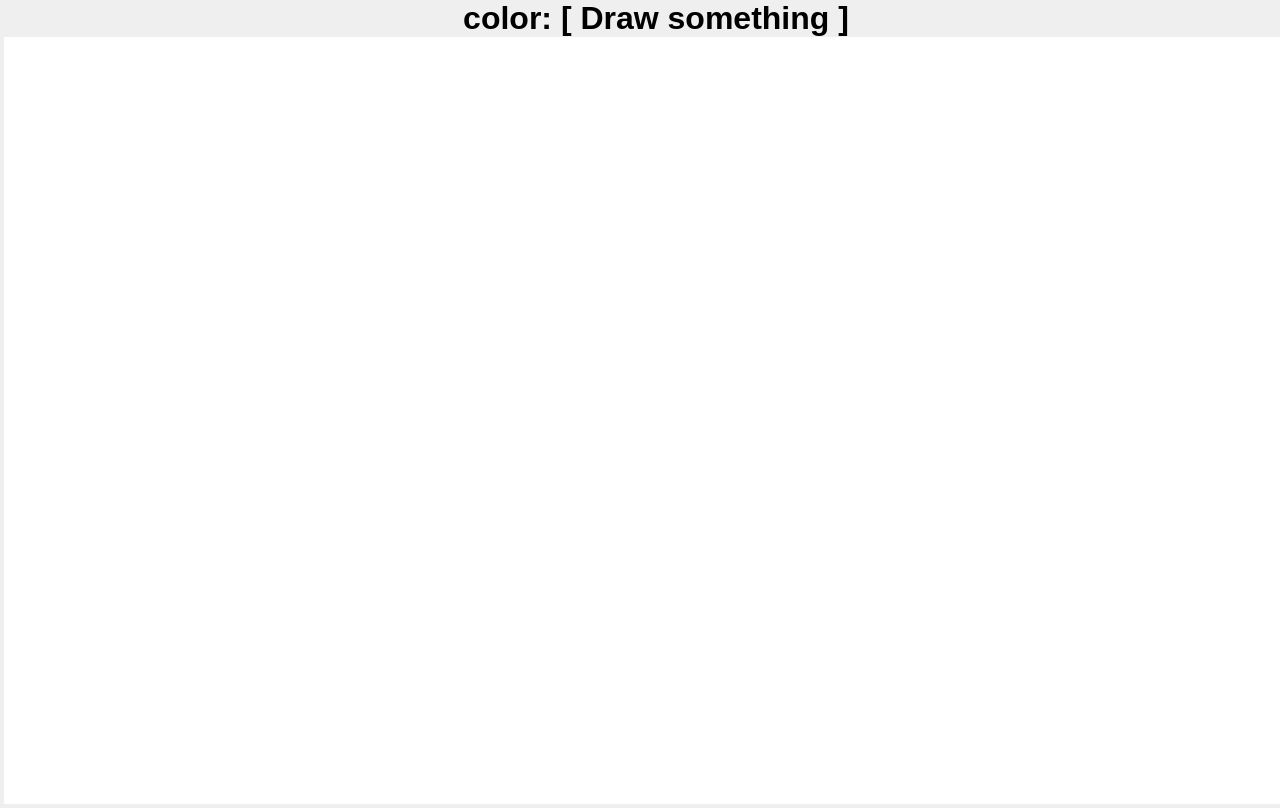
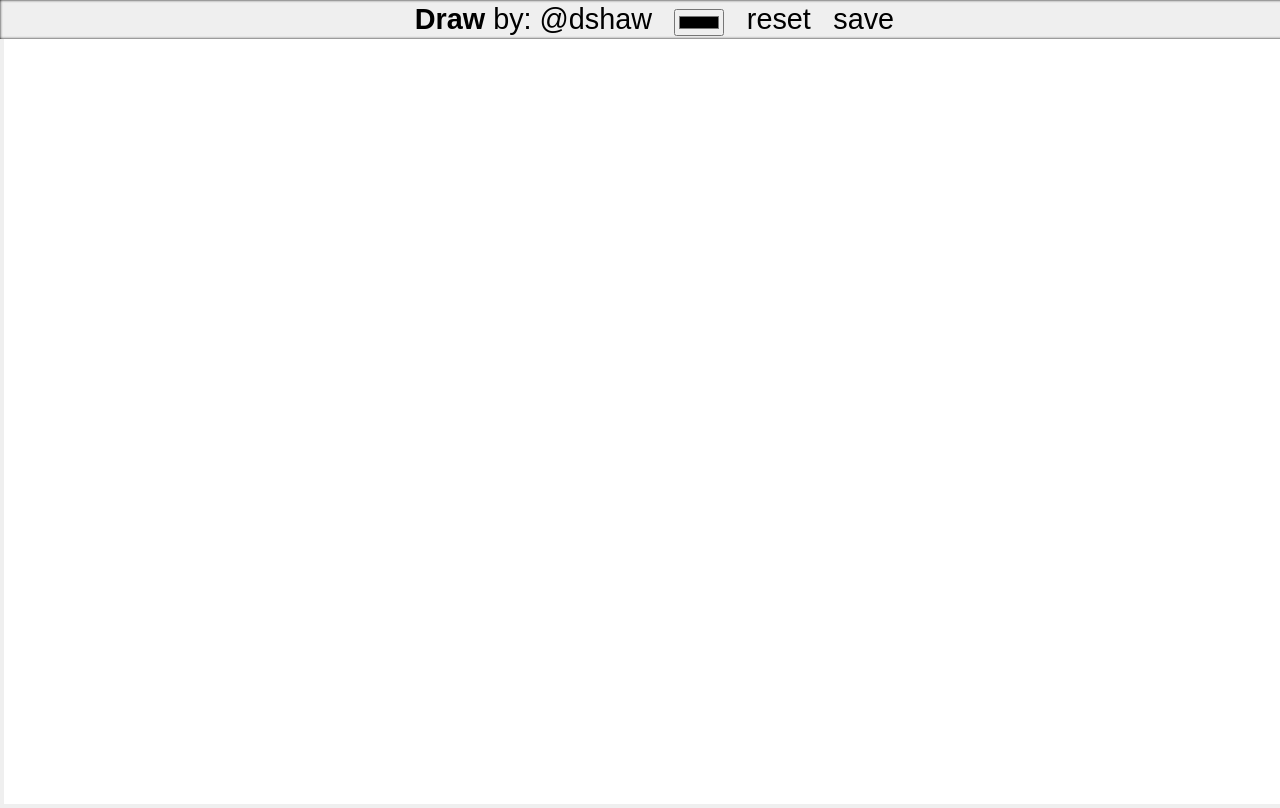
Before and after one commit to dshaw/draw, a plain HTML site: page index.html in a window 1280 px wide. Shown: the top 808 px of the page. Drawn offline with Linux system fonts and the light colour scheme.

Commit message:
Added reset and save.

```diff
--- a/index.html
+++ b/index.html
@@ -2,41 +2,53 @@
 <html>
   <head>
     <meta charset="utf-8">
-    <title>Draw</title>
+    <title>Draw by @dshaw</title>
     <style>
       body {
         margin: 0px; overflow: hidden;
-        font-family:sans-serif; font-size:2em; text-align:center; font-weight:bold
+        font-family:sans-serif; font-size:1.8em; text-align:center;
+        color:black
       }
-      aside { display:block }
+      a { color:black; text-decoration:none; cursor:pointer }
+      a:hover { color:#0084B4 }
+      header { display:block }
       canvas  { position:absolute; top:0; left:0; border:4px solid #efefef; cursor: crosshair }
-      #info { position: absolute; top:0; width:100%; padding:0 .5em; background-color:#efefef }
-      #messages { list-style:none }
-      #messages li { padding:0.2em 0 }
-      #status { color:white }
-      #status.open { background-color:green }
-      #status.closed { background-color:blue }
-      #status.failed { background-color:red }
+      #info {
+        position: absolute; top:0; width:100%; padding:0.1em 0.5em; background-color:#efefef;
+        vertical-align:baseline;
+        -moz-box-shadow:inset 0 0 .1em black;
+        -webkit-box-shadow:inset 0 0 .1em black;
+        box-shadow:inset 0 0 .1em black;
+      }
+      #info div { display:inline-block; margin:0 .25em }
+      #project { font-weight:bold }
+      #colorpicker { padding:0.1em; font-size:0.7em }
     </style>
   </head>
   <body>
     <canvas id=canvas></canvas>
-    <aside id=info>color: <span id=usercolor>[ Draw something ]</span></aside>
+    <header id=info>
+      <div>
+        <span id=project>Draw</span>
+        <span id=attrib>by: <a href="http://twitter.com/dshaw/" target=twitter>@dshaw</a></span>
+      </div>
+      <div id=options>
+        <input id=colorpicker type=color>
+      </div>
+      <div><a id=reset>reset</a></div>
+      <div><a id=save>save</a></div>
+    </header>
 
     <script>
-      var usercolor = document.getElementById("usercolor");
+      var usercolor = document.getElementById("usercolor"),
+          colorpicker = document.getElementById("colorpicker"),
+          reset = document.getElementById("reset"),
+          save = document.getElementById("save"),
+          canvas = document.getElementById("canvas"),
+          context = canvas.getContext("2d"),
+          drawing = false;
 
-      var canvas = document.getElementById("canvas");
-			canvas.width = window.innerWidth;
-			canvas.height = window.innerHeight;
-
-			var context = canvas.getContext("2d");
-			context.lineWidth = 0.25;
-			context.strokeStyle = "rgba(0, 0, 0, 0.1)";
-			context.fillStyle = "rgb(255, 255, 255)";
-			context.fillRect(0, 0, canvas.width, canvas.height);
-
-      var drawing = false;
+			resetCanvas();
 
       canvas.onmousedown = function(event) {
         var x = event.clientX - this.offsetLeft + document.body.scrollLeft,
@@ -45,7 +57,7 @@
             r, g, b,
             r = g = b = randomColor;
 
-        context.strokeStyle = usercolor.innerHTML = "rgba("+r()+", "+b()+", "+g()+", 0.1)";
+        context.strokeStyle = colorpicker.value = "rgba("+r()+", "+b()+", "+g()+", 0.1)";
         drawing = true;
         context.beginPath();
         context.moveTo(x, y);
@@ -65,6 +77,24 @@
           context.stroke();
         }
       };
+
+      reset.onclick = function(event) {
+        event.preventDefault();
+        resetCanvas();
+      };
+
+      save.onclick = function(event) {
+        event.preventDefault();
+        window.open( canvas.toDataURL("image/png"), "draw" );
+      };
+
+      function resetCanvas() {
+        canvas.width = window.innerWidth;
+			  canvas.height = window.innerHeight;
+        context.strokeStyle = colorpicker.value =  "rgba(0, 0, 0, 0.1)";
+        context.fillStyle = "rgb(255, 255, 255)";
+        context.fillRect(0, 0, canvas.width, canvas.height);
+      }
     </script>
   </body>
 </html>
```
